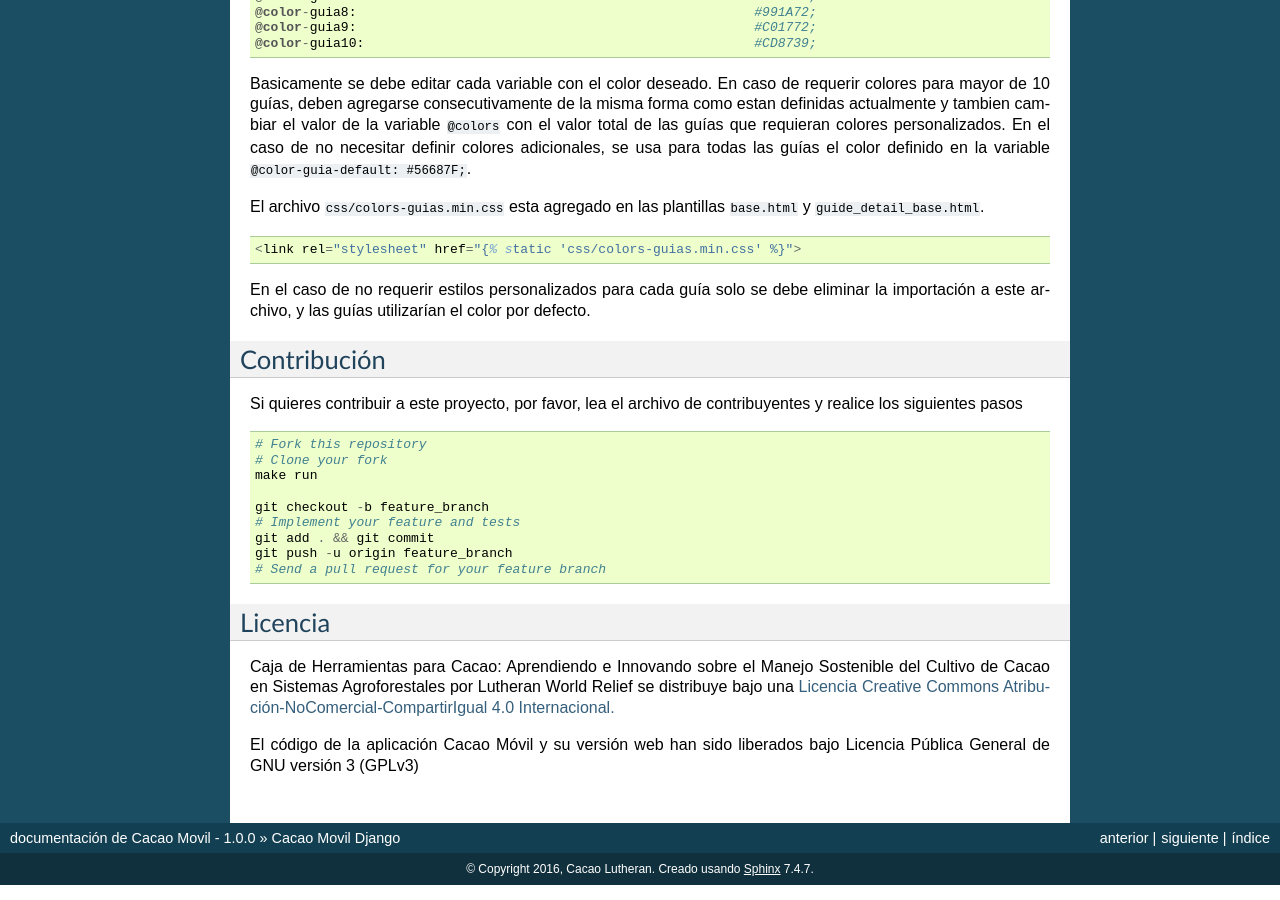
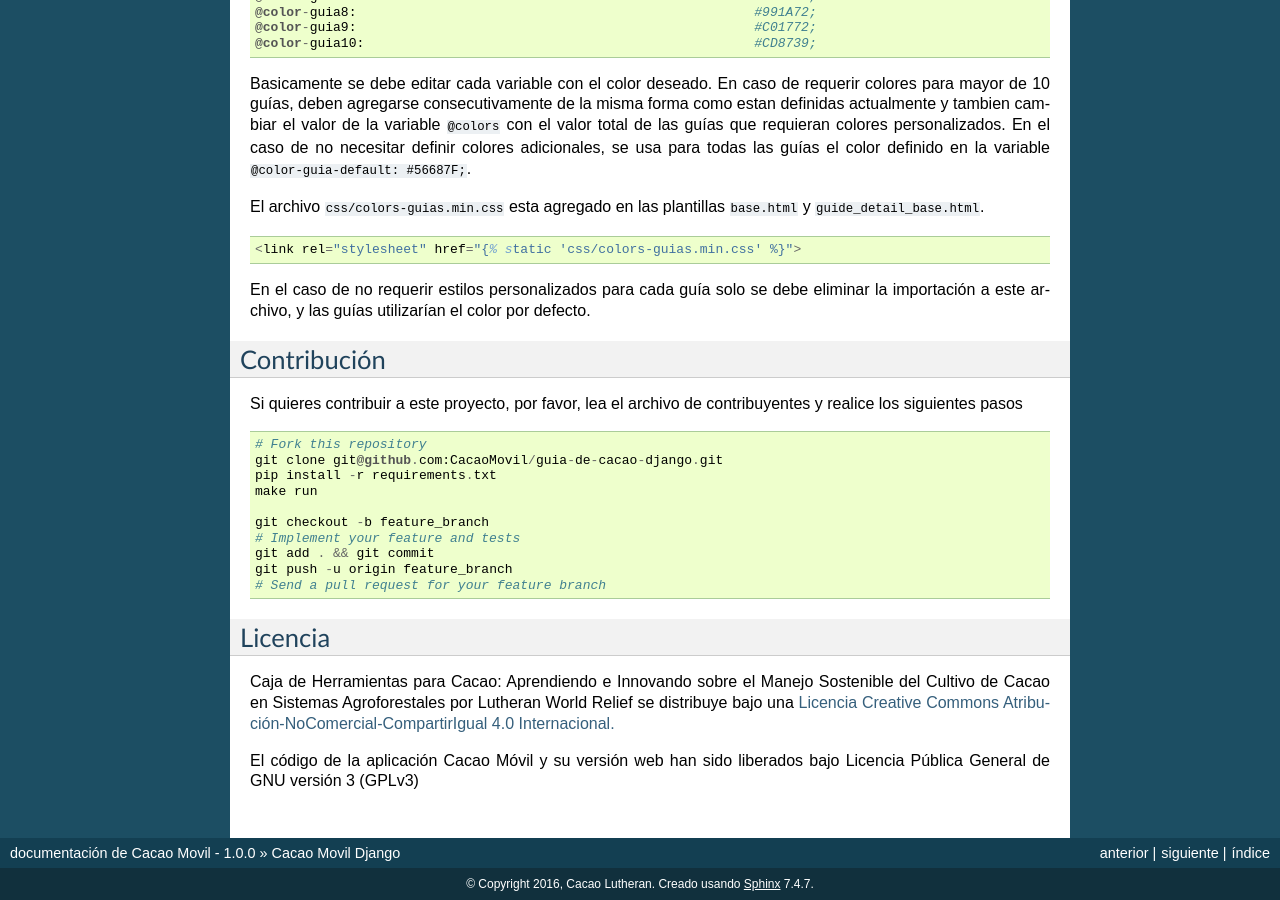
Before and after one commit to CacaoMovil/cacao-doc, a Sphinx documentation site: the page built from docs/web.md, in a window 1280 px wide and 900 px high, scrolled down 4128 px. Built offline with Sphinx 7.4.7, drawn with Linux system fonts in a browser that asks for light colours.

Commit message:
documentación como descargar

```diff
--- a/docs/web.md
+++ b/docs/web.md
@@ -1,5 +1,5 @@
 Cacao Movil Django
-===============
+==================
 
 Caja de Herramientas para Cacao
 > Aprendiendo e innovando sobre el cacao en sistemas agroforestales
@@ -201,7 +201,8 @@ En el caso de no requerir estilos personalizados para cada guía solo se debe el
 Si quieres contribuir a este proyecto, por favor, lea el archivo de contribuyentes y realice los siguientes pasos
 
     # Fork this repository
-    # Clone your fork
+    git clone git@github.com:CacaoMovil/guia-de-cacao-django.git
+    pip install -r requirements.txt
     make run
 
     git checkout -b feature_branch
```
Also changed, not shown: other parts of docs/web.md (+1 -1 lines).
